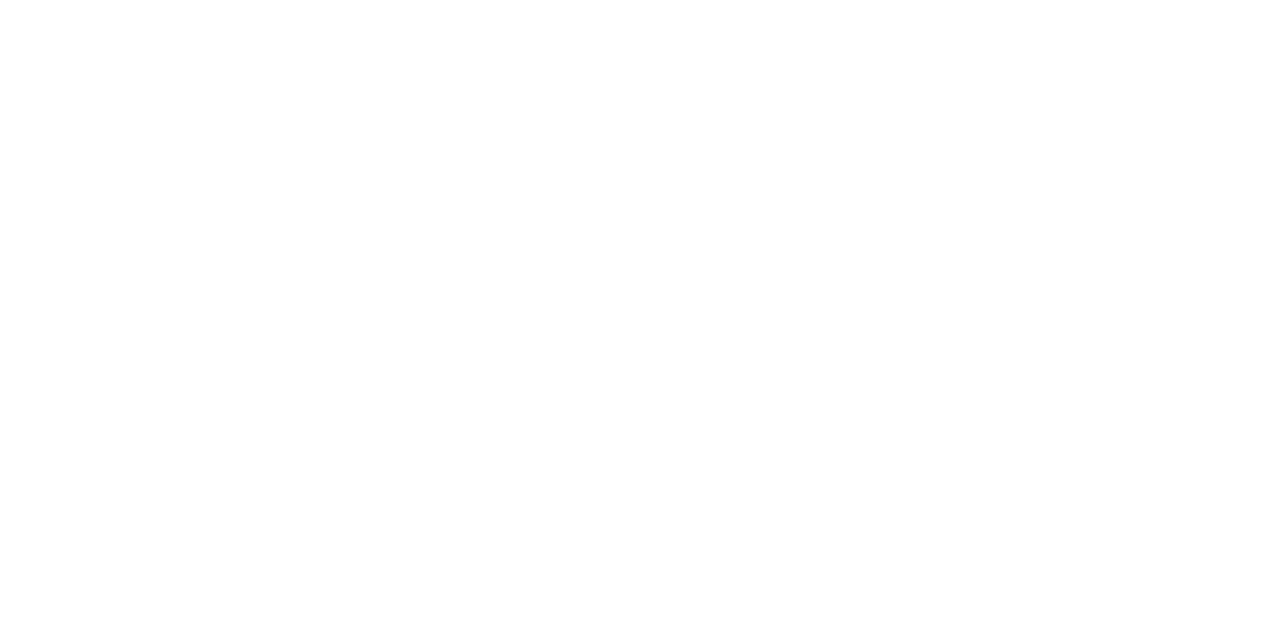
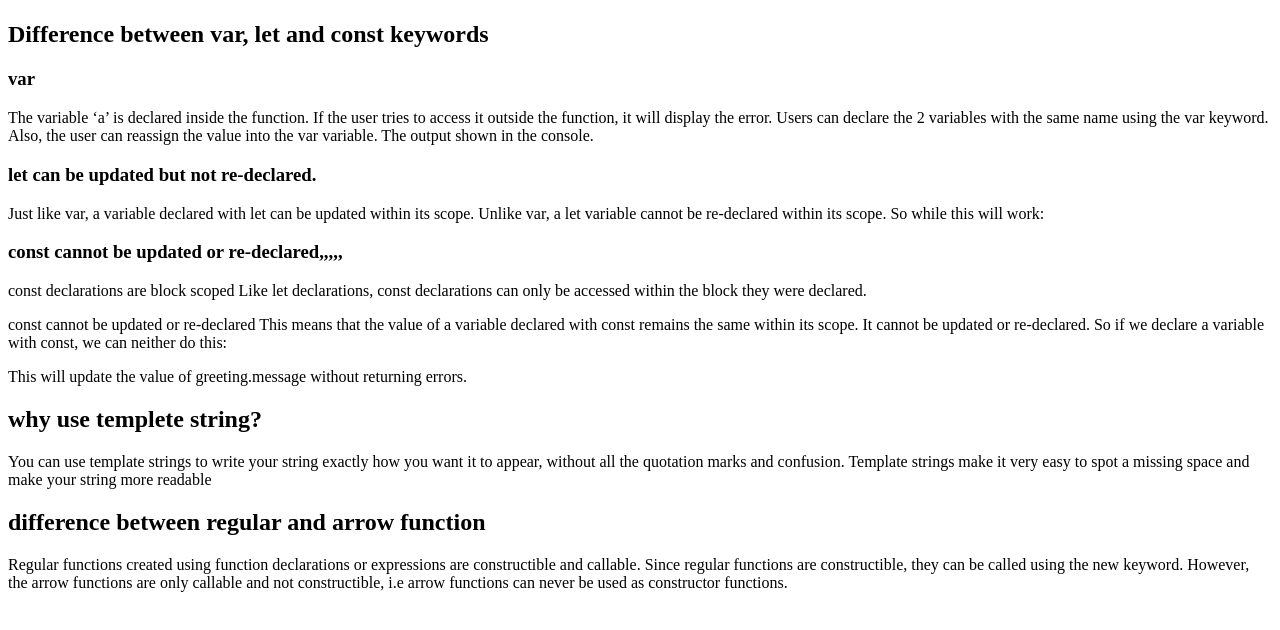
Before and after one commit to aminulhaque98/news-portal-assignment, a plain HTML site: page card.html in a window 1280 px wide. Drawn offline with Linux system fonts and the light colour scheme.

Commit message:
guestion answer

```diff
--- a/card.html
+++ b/card.html
@@ -0,0 +1,69 @@
+<!DOCTYPE html>
+<html lang="en">
+
+<head>
+    <meta charset="UTF-8">
+    <meta http-equiv="X-UA-Compatible" content="IE=edge">
+    <meta name="viewport" content="width=device-width, initial-scale=1.0">
+    <title>question</title>
+</head>
+
+<body>
+    <header>
+        <h1></h1>
+    </header>
+    <main>
+
+        <section>
+            <!-- Difference between var, let and const keywords -->
+            <h2>Difference between var, let and const keywords</h2>
+            <div>
+                <h3>var</h3>
+
+                <p>The variable ‘a’ is declared inside the function. If the user tries to access it outside the
+                    function, it will display the error. Users can declare the 2 variables with the same name using the
+                    var keyword. Also, the user can reassign the value into the var variable. The output shown in the
+                    console.</p>
+
+                <h3> let can be updated but not re-declared.</h3>
+
+                <p>Just like var, a variable declared with let can be updated within its scope. Unlike var, a let
+                    variable cannot be re-declared within its scope. So while this will work:</p>
+
+                <h3>
+                    const cannot be updated or re-declared,,,,,
+                </h3>
+                <p>const declarations are block scoped
+                    Like let declarations, const declarations can only be accessed within the block they were declared.
+                </p>
+
+                <p>const cannot be updated or re-declared
+                    This means that the value of a variable declared with const remains the same within its scope. It
+                    cannot be updated or re-declared. So if we declare a variable with const, we can neither do this:
+                </p>
+                <p>This will update the value of greeting.message without returning errors.</p>
+
+            </div>
+
+            <!-- why use templete string? -->
+            <h2>why use templete string?</h2>
+
+            <div>You can use template strings to write your string exactly how you want it to appear, without all the
+                quotation marks and confusion. Template strings make it very easy to spot a missing space and make your
+                string more readable</div>
+
+            <!-- difference between regular and arrow function -->
+            <h2>difference between regular and arrow function</h2>
+            <div>Regular functions created using function declarations or expressions are constructible and callable.
+                Since regular functions are constructible, they can be called using the new keyword. However, the arrow
+                functions are only callable and not constructible, i.e arrow functions can never be used as constructor
+                functions.</div>
+        </section>
+
+    </main>
+
+
+
+</body>
+
+</html>
--- a/index.html
+++ b/index.html
@@ -114,7 +114,6 @@
         crossorigin="anonymous"></script>
     <!-- javascript link  -->
     <script src="js/apps.js"></script>
-    <script src="js/card.js"></script>
 </body>
 
 </html>
```
Also changed, not shown: js/card.js (deleted, +0 -85 lines), js/problem.js (deleted, +0 -27 lines).
